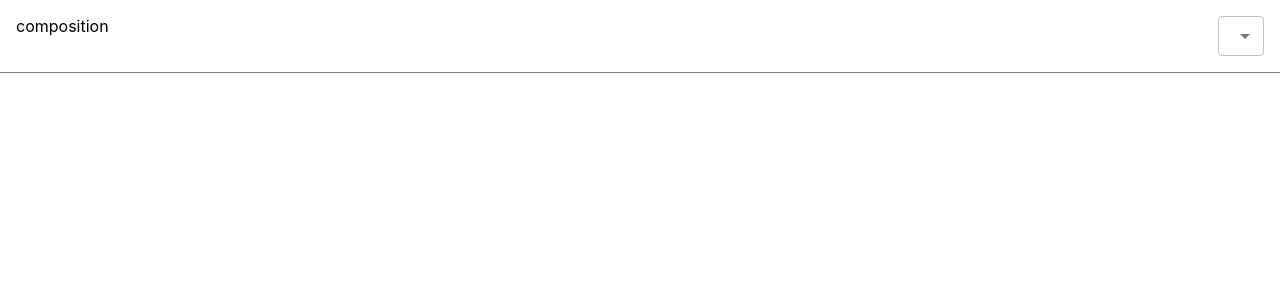
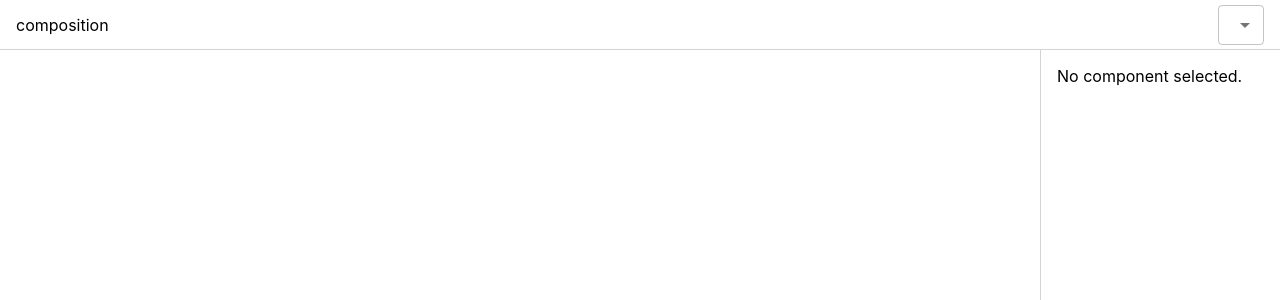
Before and after one commit to vbud/composer-first-attempt, a Next.js app: page / in a window 1280 px wide. Shown: the top 300 px of the page. Built offline with nearby package versions, Linux system fonts and the light colour scheme.

Commit message:
reorganize a bit, add selected component state

```diff
--- /dev/null
+++ b/components/componentEditor.tsx
@@ -0,0 +1,31 @@
+import { ComponentId, SavedComponentConfigs } from 'types'
+
+import styles from 'styles/ComponentEditor.module.css'
+
+type ComponentEditorProps = {
+  componentId: ComponentId | null
+  componentConfigs: SavedComponentConfigs
+}
+
+export const ComponentEditor = ({
+  componentId,
+  componentConfigs: savedComponentConfigs,
+}: ComponentEditorProps) => {
+  let content: React.ReactNode = null
+
+  if (componentId === null) {
+    content = 'No component selected.'
+  } else {
+    const config = savedComponentConfigs[componentId].config
+    content = Object.keys(config).map((configKey) => (
+      <div key={configKey}>
+        {configKey}:{' '}
+        {Array.isArray(config[configKey])
+          ? config[configKey].join(', ')
+          : config[configKey]}
+      </div>
+    ))
+  }
+
+  return <div className={styles.ComponentEditor}>{content}</div>
+}
--- a/components/libraryComponents.tsx
+++ b/components/libraryComponents.tsx
@@ -1,47 +1,20 @@
 import React from 'react'
-import Alert, { AlertProps } from '@mui/material/Alert'
+import Alert from '@mui/material/Alert'
 import Autocomplete from '@mui/material/Autocomplete'
-import Button, { ButtonProps } from '@mui/material/Button'
+import Button from '@mui/material/Button'
 import MenuItem from '@mui/material/MenuItem'
-import Checkbox, { CheckboxProps } from '@mui/material/Checkbox'
-import List, { ListProps } from '@mui/material/List'
+import Checkbox from '@mui/material/Checkbox'
+import List from '@mui/material/List'
 import ListItem from '@mui/material/ListItem'
-import Select, { SelectProps } from '@mui/material/Select'
+import Select from '@mui/material/Select'
 import Table from '@mui/material/Table'
 import TableBody from '@mui/material/TableBody'
 import TableCell from '@mui/material/TableCell'
 import TableHead from '@mui/material/TableHead'
 import TableRow from '@mui/material/TableRow'
-import TextField, { TextFieldProps } from '@mui/material/TextField'
+import TextField from '@mui/material/TextField'
 
-export type ComponentConfig = {
-  muiAlert: {
-    severity: AlertProps['severity']
-    content: AlertProps['children']
-  }
-  muiAutocomplete: {
-    textFieldLabel: TextFieldProps['label']
-    options: ReadonlyArray<{ label: string }>
-  }
-  muiButton: {
-    content: ButtonProps['children']
-  }
-  muiCheckbox: {
-    defaultChecked: CheckboxProps['defaultChecked']
-  }
-  muiList: {
-    dense: ListProps['dense']
-    items: Array<string>
-  }
-  muiSelect: {
-    value: SelectProps['value']
-    options: Array<string>
-  }
-  muiTable: {
-    columnNames: Array<string>
-    rows: Array<Array<string | number>>
-  }
-}
+import { ComponentConfig } from 'types'
 
 export const drawableComponents: {
   [Property in keyof ComponentConfig]: {
@@ -103,7 +76,7 @@ export const drawableComponents: {
   },
   muiSelect: {
     defaultConfig: {
-      value: '',
+      value: 'apple',
       options: ['apple', 'orange', 'banana'],
     },
     render: (config) => (
--- a/pages/index.tsx
+++ b/pages/index.tsx
@@ -1,37 +1,24 @@
+// TODO: import-ordering prettier or eslint
 import type { NextPage } from 'next'
 import Head from 'next/head'
 import React, { useState } from 'react'
 import { nanoid } from 'nanoid'
-import styles from 'styles/Home.module.css'
 import Select from '@mui/material/Select'
 import MenuItem from '@mui/material/MenuItem'
 
-// TODO: import-ordering prettier or eslint
-import {
-  drawableComponents,
-  ComponentConfig,
-} from 'components/libraryComponents'
+import { ComponentId, ComponentConfig, SavedComponentConfigs } from 'types'
+import { drawableComponents } from 'components/libraryComponents'
+import { ComponentEditor } from 'components/componentEditor'
+import { readComponentConfigs, saveComponentConfigs } from 'utils/localStorage'
 
-const localStorageComponentConfigsKey = 'componentConfigs'
-
-type SavedComponentConfigs = {
-  [key: string]: {
-    type: keyof ComponentConfig
-    config: ComponentConfig[keyof ComponentConfig]
-  }
-}
+import styles from 'styles/Home.module.css'
 
 const Home: NextPage = () => {
-  const savedComponentConfigs = localStorage.getItem(
-    localStorageComponentConfigsKey
-  )
-  const initialState =
-    typeof savedComponentConfigs === 'string'
-      ? JSON.parse(savedComponentConfigs)
-      : {}
+  const [componentConfigs, setComponentConfigs] =
+    useState<SavedComponentConfigs>(readComponentConfigs())
 
-  const [componentConfigs, setComponentConfigs] =
-    useState<SavedComponentConfigs>(initialState)
+  const [selectedComponentId, setSelectedComponentId] =
+    useState<ComponentId | null>(null)
 
   return (
     <div className={styles.app}>
@@ -57,10 +44,7 @@ const Home: NextPage = () => {
               },
             }
             setComponentConfigs(updatedComponentConfigs)
-            localStorage.setItem(
-              localStorageComponentConfigsKey,
-              JSON.stringify(updatedComponentConfigs)
-            )
+            saveComponentConfigs(updatedComponentConfigs)
           }}
         >
           {Object.keys(drawableComponents).map((componentName) => (
@@ -71,17 +55,44 @@ const Home: NextPage = () => {
         </Select>
       </div>
 
-      <main className={styles.main}>
+      <div
+        className={styles.main}
+        onClick={() => {
+          // If the click gets here, a component was not clicked because `stopPropagation` is called whenever a component is clicked.
+          setSelectedComponentId(null)
+        }}
+      >
         {Object.keys(componentConfigs).map((componentId) => {
           const { type, config } = componentConfigs[componentId]
           return (
-            <React.Fragment key={componentId}>
-              {/* TODO: need typescript magic */}
-              {drawableComponents[type].render(config)}
-            </React.Fragment>
+            <div
+              key={componentId}
+              className={
+                componentId === selectedComponentId
+                  ? styles.selected
+                  : undefined
+              }
+              onClick={(event) => {
+                setSelectedComponentId(componentId)
+                event.stopPropagation()
+              }}
+            >
+              {/* Ensure children do not swallow clicks */}
+              <div style={{ pointerEvents: 'none' }}>
+                {/* TODO: need typescript magic */}
+                {drawableComponents[type].render(config)}
+              </div>
+            </div>
           )
         })}
-      </main>
+      </div>
+
+      <div className={styles.componentEditor}>
+        <ComponentEditor
+          componentId={selectedComponentId}
+          componentConfigs={componentConfigs}
+        />
+      </div>
     </div>
   )
 }
--- /dev/null
+++ b/styles/ComponentEditor.module.css
@@ -0,0 +1,3 @@
+.ComponentEditor {
+  padding: 1rem;
+}
--- a/styles/Home.module.css
+++ b/styles/Home.module.css
@@ -1,12 +1,20 @@
 .app {
-  display: flex;
-  flex-direction: column;
+  display: grid;
+  width: 100vw;
+  height: 100vh;
+  grid-template-areas:
+    'header header'
+    'main componentEditor';
+  grid-template-columns: auto 240px;
+  grid-template-rows: 50px auto;
 }
 
 .header {
+  grid-area: header;
   display: flex;
-  padding: 1rem;
-  border-bottom: 1px solid grey;
+  padding: 0 1rem;
+  border-bottom: 1px solid lightgray;
+  align-items: center;
 }
 
 .addComponent {
@@ -14,8 +22,18 @@
 }
 
 .main {
+  grid-area: main;
   padding: 2rem;
   display: flex;
   flex-direction: column;
   align-items: center;
 }
+
+.componentEditor {
+  grid-area: componentEditor;
+  border-left: 1px solid lightgray;
+}
+
+.selected {
+  outline: 4px solid cyan;
+}
--- /dev/null
+++ b/types.ts
@@ -0,0 +1,44 @@
+import { AlertProps } from '@mui/material/Alert'
+import { ButtonProps } from '@mui/material/Button'
+import { CheckboxProps } from '@mui/material/Checkbox'
+import { ListProps } from '@mui/material/List'
+import { SelectProps } from '@mui/material/Select'
+import { TextFieldProps } from '@mui/material/TextField'
+
+export type ComponentId = string
+
+export type ComponentConfig = {
+  muiAlert: {
+    severity: AlertProps['severity']
+    content: AlertProps['children']
+  }
+  muiAutocomplete: {
+    textFieldLabel: TextFieldProps['label']
+    options: ReadonlyArray<{ label: string }>
+  }
+  muiButton: {
+    content: ButtonProps['children']
+  }
+  muiCheckbox: {
+    defaultChecked: CheckboxProps['defaultChecked']
+  }
+  muiList: {
+    dense: ListProps['dense']
+    items: Array<string>
+  }
+  muiSelect: {
+    value: SelectProps['value']
+    options: Array<string>
+  }
+  muiTable: {
+    columnNames: Array<string>
+    rows: Array<Array<string | number>>
+  }
+}
+
+export type SavedComponentConfigs = {
+  [key: ComponentId]: {
+    type: keyof ComponentConfig
+    config: ComponentConfig[keyof ComponentConfig]
+  }
+}
--- /dev/null
+++ b/utils/localStorage.ts
@@ -0,0 +1,21 @@
+import { SavedComponentConfigs } from 'types'
+
+const LOCAL_STORAGE_COMPONENT_CONFIGS_KEY = 'componentConfigs'
+
+export function readComponentConfigs() {
+  const savedComponentConfigs = localStorage.getItem(
+    LOCAL_STORAGE_COMPONENT_CONFIGS_KEY
+  )
+  return typeof savedComponentConfigs === 'string'
+    ? JSON.parse(savedComponentConfigs)
+    : {}
+}
+
+export function saveComponentConfigs(
+  updatedComponentConfigs: SavedComponentConfigs
+) {
+  localStorage.setItem(
+    LOCAL_STORAGE_COMPONENT_CONFIGS_KEY,
+    JSON.stringify(updatedComponentConfigs)
+  )
+}
```
